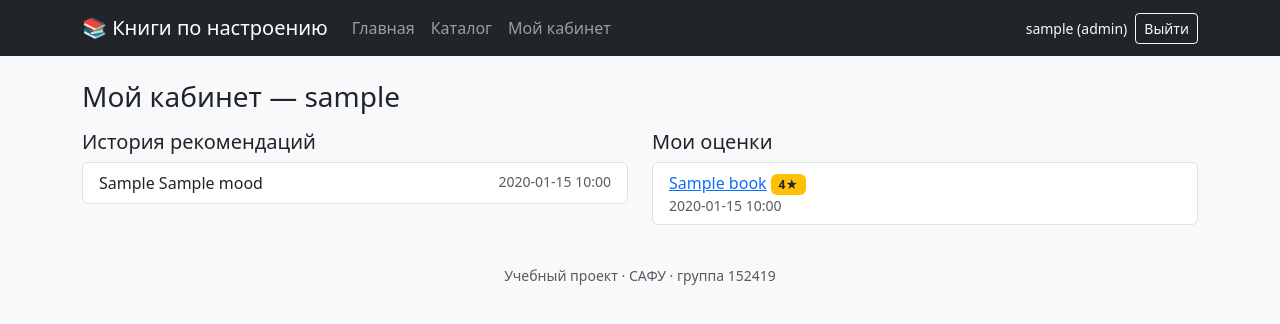
After one commit to AescTurtle/safu_book_recommendations, a Flask app: page /dashboard in a window 1280 px wide. The commit adds this page. Shown: the top 324 px of the page. Run offline with Flask 3, Linux system fonts and the light colour scheme; a user stored in the database is signed in; tables that the repository leaves empty hold one stand-in row (values such as "Sample post"); some libraries are stand-ins or nearby versions.

Commit message:
add user dashboard

```diff
--- a/app.py
+++ b/app.py
@@ -151,8 +151,6 @@ def register_routes(app: Flask) -> None:
     @app.route("/books/<int:book_id>")
     def book_detail(book_id):
         book = db.get_or_404(Book, book_id)
-        # joinedload(Rating.user) fetches each rating's author in the SAME query
-        # (a JOIN) instead of one extra query per rating — avoids the N+1 problem.
         ratings = (
             Rating.query.filter_by(book_id=book.id)
             .options(joinedload(Rating.user))
@@ -160,7 +158,6 @@ def register_routes(app: Flask) -> None:
             .all()
         )
         avg = (sum(r.rating for r in ratings) / len(ratings)) if ratings else None
-        # The current user's own rating (if any), to pre-fill the form.
         my_rating = None
         if current_user.is_authenticated:
             my_rating = Rating.query.filter_by(
@@ -202,6 +199,25 @@ def register_routes(app: Flask) -> None:
         flash("Спасибо за оценку!", "success")
         return redirect(url_for("book_detail", book_id=book.id))
 
+    @app.route("/dashboard")
+    @login_required
+    def dashboard():
+        recs = (
+            Recommendation.query.filter_by(user_id=current_user.id)
+            .options(joinedload(Recommendation.mood))
+            .order_by(Recommendation.created_at.desc())
+            .limit(50)
+            .all()
+        )
+        ratings = (
+            Rating.query.filter_by(user_id=current_user.id)
+            .options(joinedload(Rating.book))
+            .order_by(Rating.created_at.desc())
+            .limit(100)
+            .all()
+        )
+        return render_template("dashboard.html", recs=recs, ratings=ratings)
+
     @app.errorhandler(404)
     def not_found(e):
         return render_template("404.html"), 404
--- a/templates/base.html
+++ b/templates/base.html
@@ -19,6 +19,9 @@
       <ul class="navbar-nav me-auto">
         <li class="nav-item"><a class="nav-link" href="{{ url_for('index') }}">Главная</a></li>
         <li class="nav-item"><a class="nav-link" href="{{ url_for('books_list') }}">Каталог</a></li>
+        {% if current_user.is_authenticated %}
+          <li class="nav-item"><a class="nav-link" href="{{ url_for('dashboard') }}">Мой кабинет</a></li>
+        {% endif %}
       </ul>
       <ul class="navbar-nav">
         {% if current_user.is_authenticated %}
--- /dev/null
+++ b/templates/dashboard.html
@@ -0,0 +1,45 @@
+{% extends "base.html" %}
+{% block title %}Мой кабинет{% endblock %}
+
+{% block content %}
+<h1 class="h3 mb-3">Мой кабинет — {{ current_user.username }}</h1>
+
+<div class="row g-4">
+  <div class="col-md-6">
+    <h2 class="h5">История рекомендаций</h2>
+    {% if recs %}
+      <ul class="list-group">
+        {% for r in recs %}
+          <li class="list-group-item d-flex justify-content-between">
+            <span>{{ r.mood.emoji }} {{ r.mood.name_ru }}</span>
+            <span class="text-muted small">{{ r.created_at.strftime('%Y-%m-%d %H:%M') }}</span>
+          </li>
+        {% endfor %}
+      </ul>
+    {% else %}
+      <p class="text-muted">
+        Вы ещё не получали рекомендаций.
+        <a href="{{ url_for('index') }}">Выберите настроение →</a>
+      </p>
+    {% endif %}
+  </div>
+
+  {# ---- Right column: my ratings ---- #}
+  <div class="col-md-6">
+    <h2 class="h5">Мои оценки</h2>
+    {% if ratings %}
+      <ul class="list-group">
+        {% for r in ratings %}
+          <li class="list-group-item">
+            <a href="{{ url_for('book_detail', book_id=r.book.id) }}">{{ r.book.title }}</a>
+            <span class="badge bg-warning text-dark">{{ r.rating }}★</span>
+            <div class="text-muted small">{{ r.created_at.strftime('%Y-%m-%d %H:%M') }}</div>
+          </li>
+        {% endfor %}
+      </ul>
+    {% else %}
+      <p class="text-muted">Вы ещё не оценивали книги.</p>
+    {% endif %}
+  </div>
+</div>
+{% endblock %}
```
